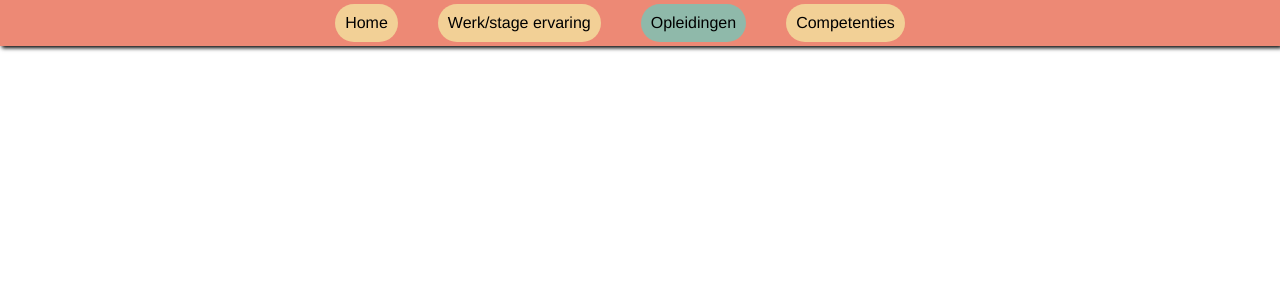
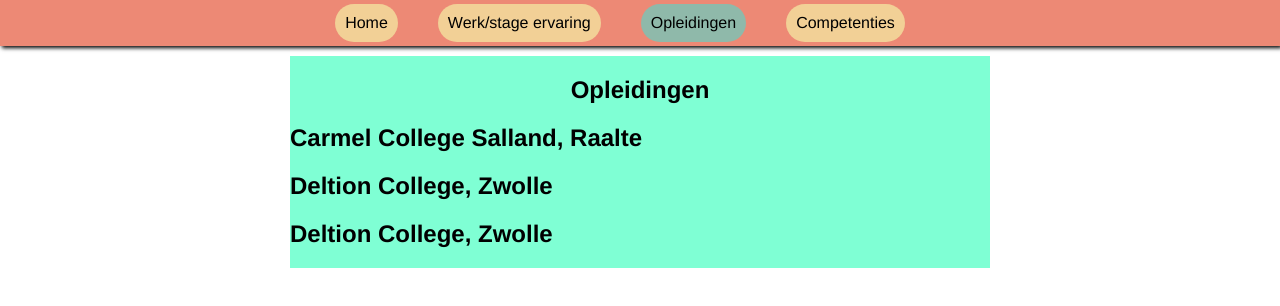
Before and after one commit to 97067883Ludo/Opdracht-Webpagina, a plain HTML site: page Opleidingen/index.html in a window 1280 px wide. Drawn offline with Linux system fonts and the light colour scheme.

Commit message:
added code and finished Opleidingen

```diff
--- a/Opleidingen/content.css
+++ b/Opleidingen/content.css
@@ -0,0 +1,9 @@
+article{
+    width: 700px;
+    background-color: aquamarine;
+    margin-top: 10px;
+}
+.headerOpleidingen{
+    display: flex;
+    justify-content: center;
+}
--- a/Opleidingen/index.html
+++ b/Opleidingen/index.html
@@ -6,6 +6,7 @@
     <meta name="viewport" content="width=device-width, initial-scale=1.0">
     <link rel="stylesheet" href="../style.css">
     <link rel="stylesheet" href="content.css">
+    <script src="js.js"></script>
     <title>Opleidingen</title>
 </head>
 <body>
@@ -17,6 +18,18 @@
             <a class="nav-item" href="../Competenties/index.html">Competenties</a>
         </nav>
     </div>
-
+    <div class="content">
+        <article>
+            <h2 class="headerOpleidingen">Opleidingen</h2>
+            <section>
+                <h2 onclick="carmel()">Carmel College Salland, Raalte</h2>
+                <p id="carmel" style="display: none;">Entree opleiding gedaan en <strong> diploma behaald. </strong></p>
+                <h2 onclick="deltion1()">Deltion College, Zwolle</h2>
+                <p id="deltion1" style="display: none;">ICT Medewerker N2 en <strong>Diploma behaald.</strong></p>
+                <h2 onclick="deltion2()">Deltion College, Zwolle</h2>
+                <p id="deltion2" style="display: none;">Ik ben nu bezig  met de opleiding ICT Software Developer. N4 (1ste leerjaar).</p>
+            </section>
+        </article>
+    </div>
 </body>
 </html>
--- /dev/null
+++ b/Opleidingen/js.js
@@ -0,0 +1,37 @@
+let showCarmel = 0;
+let showDeltion1 = 0;
+let showDeltion2 = 0;
+
+function carmel(){
+    if(showCarmel == 0){
+        document.getElementById("carmel").style.display = "none";
+        showCarmel = 1;
+    }
+    else{
+        document.getElementById("carmel").style.display = "block";
+        showCarmel = 0;
+
+    }
+}
+function deltion1(){
+    if(showDeltion1 == 0){
+        document.getElementById("deltion1").style.display = "none";
+        showDeltion1 = 1;
+    }
+    else{
+        document.getElementById("deltion1").style.display = "block";
+        showDeltion1 = 0;
+    }
+
+}
+function deltion2(){
+    if(showDeltion2 ==0){
+        document.getElementById("deltion2").style.display = "none";
+        showDeltion2 = 1;
+    }
+    else{
+        document.getElementById("deltion2").style.display = "block";
+        showDeltion2 = 0;
+    }
+
+}
```
Also changed, not shown: Werk&Stage-ervaring/index.html (+0 -1 lines).
